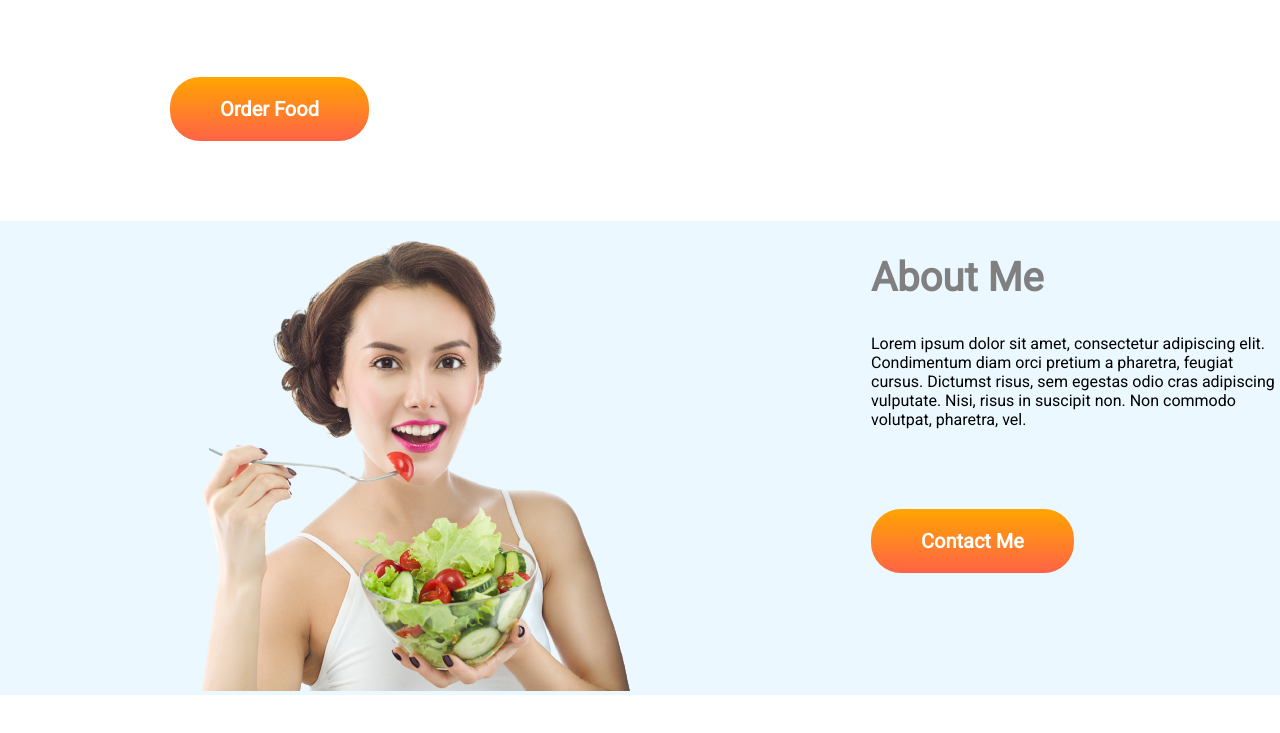
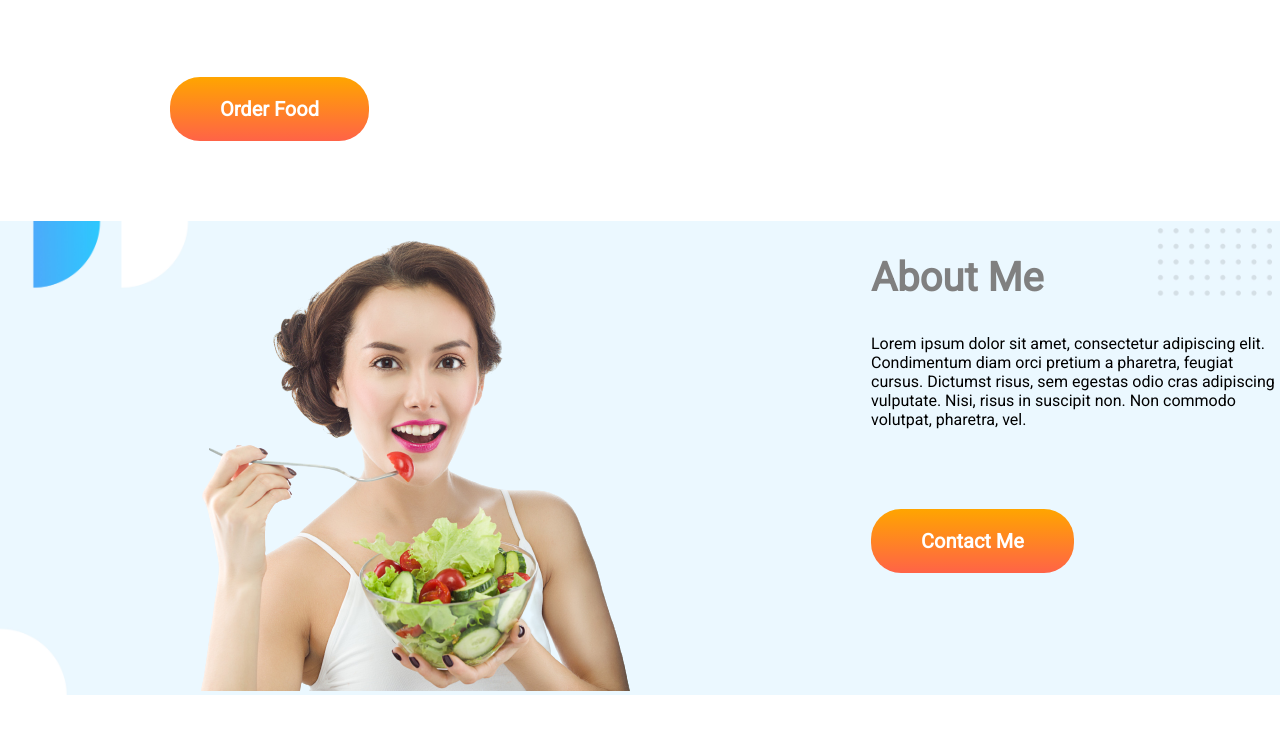
Before and after one commit to SynysterRudro/Milestone1-AssignmentPractice, a plain HTML site: page index.html in a window 1280 px wide. Shown: the part 742-1475 px from the top of the page. Drawn offline with Linux system fonts and the light colour scheme.

Commit message:
background position fixed

```diff
--- a/style.css
+++ b/style.css
@@ -66,7 +66,8 @@ p {
 .about-banner {
 
     background-image: url(images/shapes/Frame\ 57.jpg);
-    background-position: left;
+    background-size: 100%;
+    background-repeat: no-repeat;
 
 
 
```
